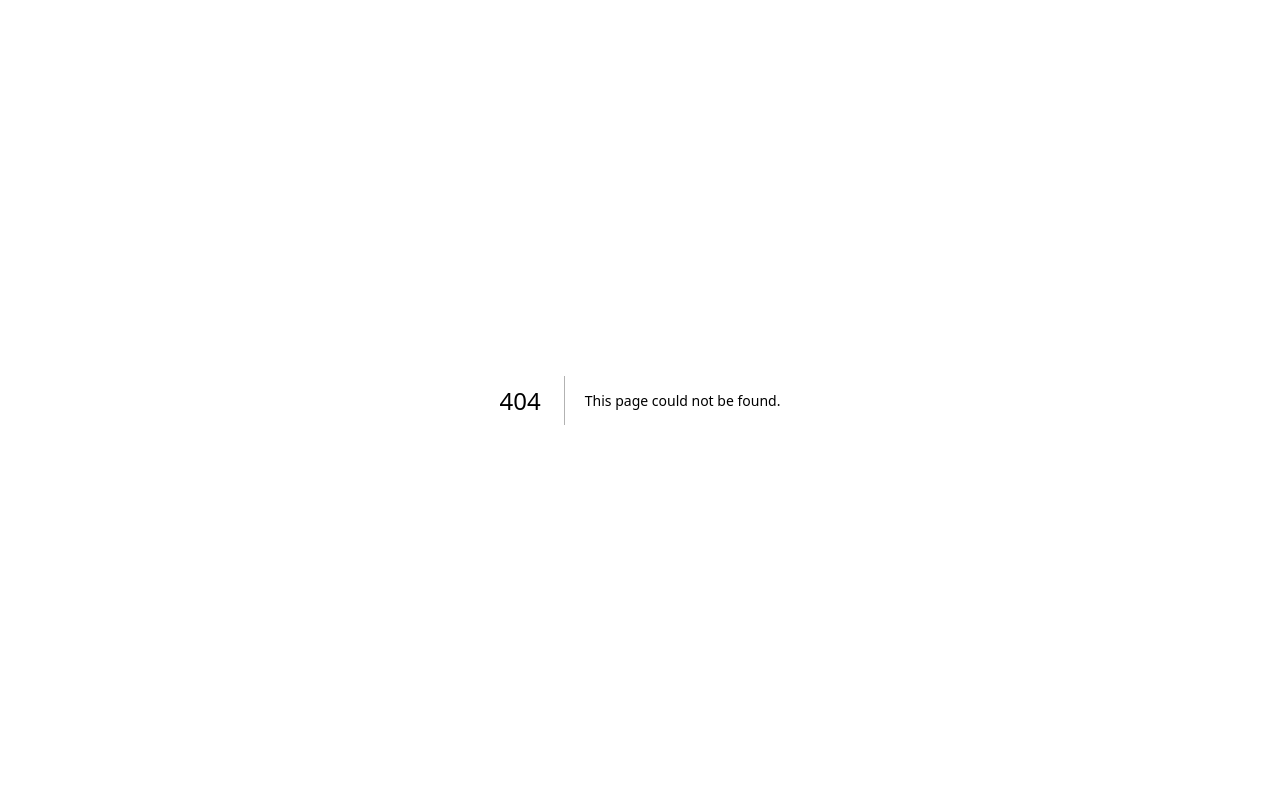
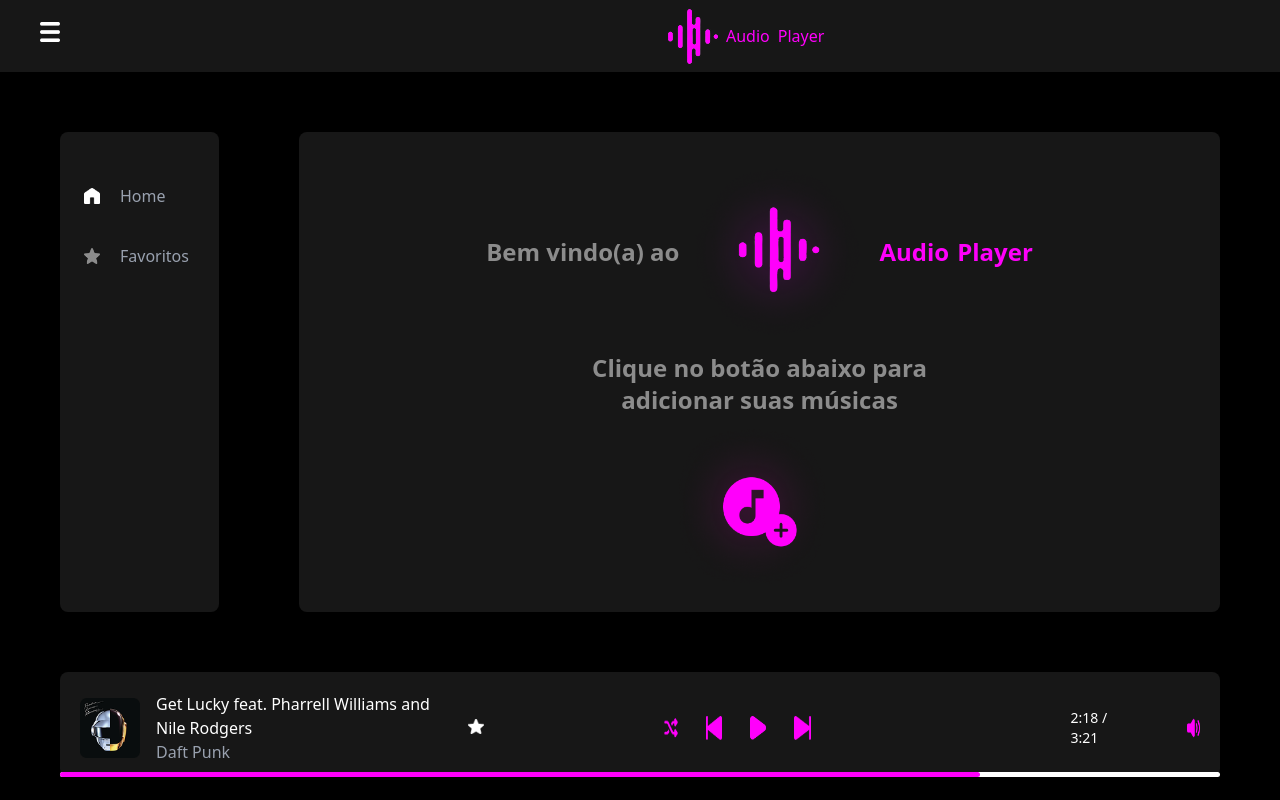
Before and after one commit to RicardoNardaoBelmonte/AudioPlayer, a Next.js app in the folder audioplayer/: page /home in a window 1280 px wide. Before the commit this address had no page. Built offline with nearby package versions, Linux system fonts and the light colour scheme.

Commit message:
Add page.js in path /home

```diff
--- /dev/null
+++ b/audioplayer/src/app/home/page.js
@@ -0,0 +1,53 @@
+
+import home from '../../../public/assets/home/header/home.png';
+import estrelaApagada from '../../../public/assets/home/header/estrelaApagada.png';
+import logoMaior from '../../../public/assets/home/header/logoMaior.png';//Imports de fotos que utilizei no Home depois so chamei elas no src dos elementos img
+import botaoAdicionar from '../../../public/assets/home/header/botaoAdicionar.png';
+import {Header} from '../componentes/Header.js';//Estou chamando o component criado do header
+import {Footer} from '../componentes/Footer.js';//Estou chamando o componente criado do Footer para chamar abaixo
+import Image from 'next/image';
+
+export default function Home() {
+
+    const linkNav = [
+        {icon: home, name: "Home"},
+        {icon: estrelaApagada, name: "Favoritos"}
+    ]
+
+    return(
+        <>
+            <Header/> {/* Chamando component Header para aparecer primeiro no component Home onde estamos */}
+            <section className='mx-15 mt-15 mb-15 h-[60vh] flex gap-20'>
+                {/* Criei a section com margens e tamanho especifico para ficar bom o gap é entre a aside e a div */}
+                <aside className='h-full w-50 bg-background p-1 rounded-lg'>
+                    <nav className='h-full w-full'>
+                        <ul className='flex flex-col gap-5 pt-10'>
+                            {linkNav.map((item) => (
+                                <li key={item.name} className='w-full h-10 pl-5 hover:bg-[#262626] transition-colors rounded'><a href="" className='flex gap-5 items-center w-full h-full'><Image src={item.icon} className='w-4 h-4' alt="" /><span className='text-gray-400'>{item.name}</span></a></li>
+                            ))}
+                        </ul>
+                    </nav>
+                </aside>
+                {/* Criei a aside a div lateral para por os link fiz um map onde eu meio que passo por todos os itens da lista de objetos e para cada item eu chamo o respectivo nome e afins */}
+                <div className='h-full w-full bg-background p-5 rounded-lg'>
+                    <div>
+                            <div className='flex items-center text-center justify-center font-bold'>
+                                <h1 className='text-textPrimary text-2xl'>Bem vindo(a) ao</h1>
+                                <Image src={logoMaior} alt="" className='h-50 w-50'/>
+                                <span className='flex gap-2 text-primary text-2xl'>
+                                    <span className='text-primray text-2xl'>Audio</span>{""}Player
+                                </span>
+                            </div>
+
+                            <div className='flex flex-col items-center text-center justify-center font-bold'>
+                                <h2 className='text-textPrimary text-2xl w-100'>Clique no botão abaixo para adicionar suas músicas</h2>
+                                <button className=''><Image className='w-48 h-48 cursor-pointer rounded-full' src={botaoAdicionar} alt="" /></button>
+                            </div>
+                    </div>
+                </div>
+                {/* Criei a div que fica no centro Escrvendo os textos e colocando as cores basicamente tudo utilizando html e css aq so q com nome de classes do tailwind para não precisar por no index.css global */}
+            </section>
+            <Footer/> {/* Chamando component Footer para aparecer primeiro no component Home onde estamos */}
+        </>
+    )
+}
```
